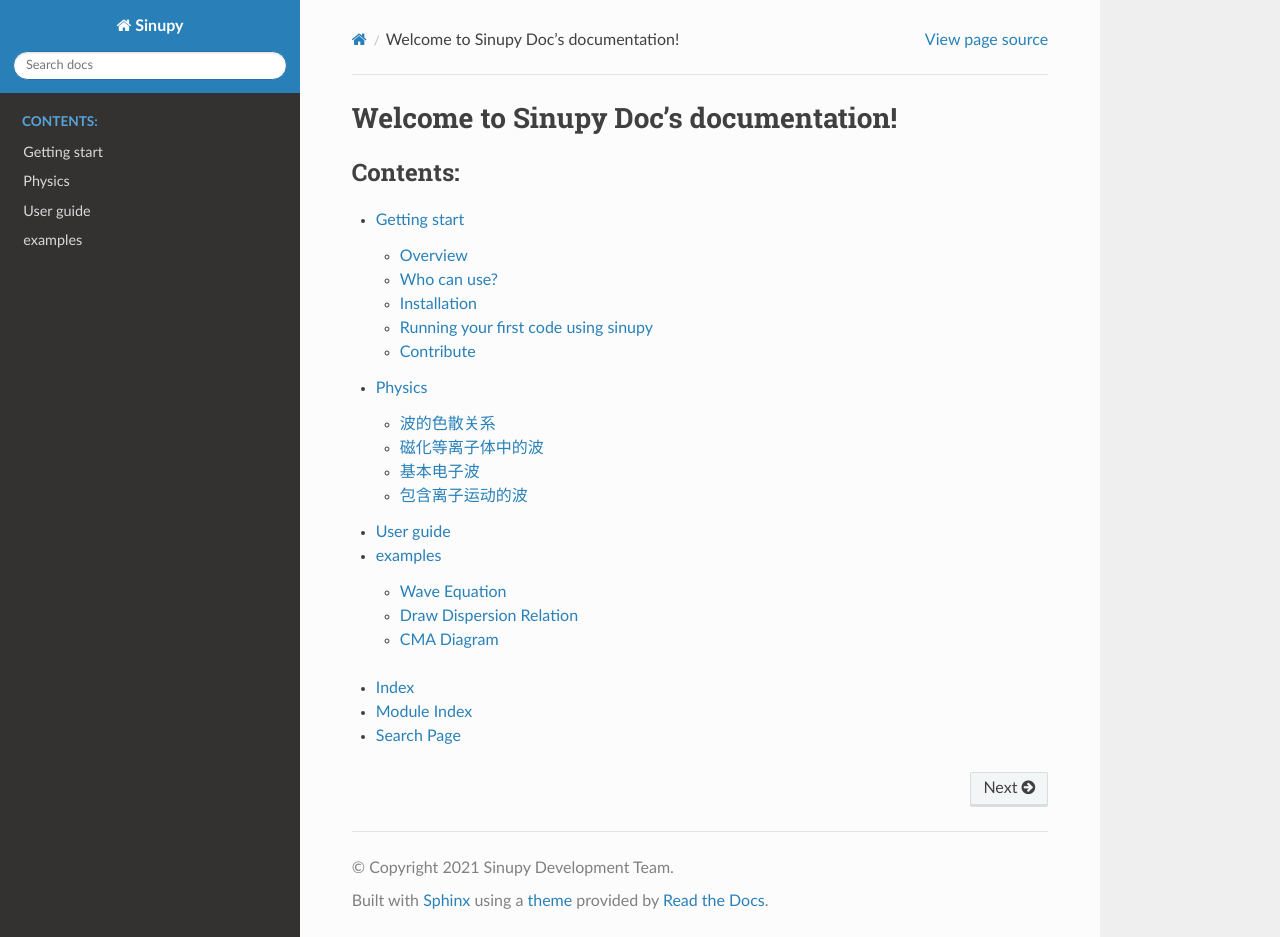
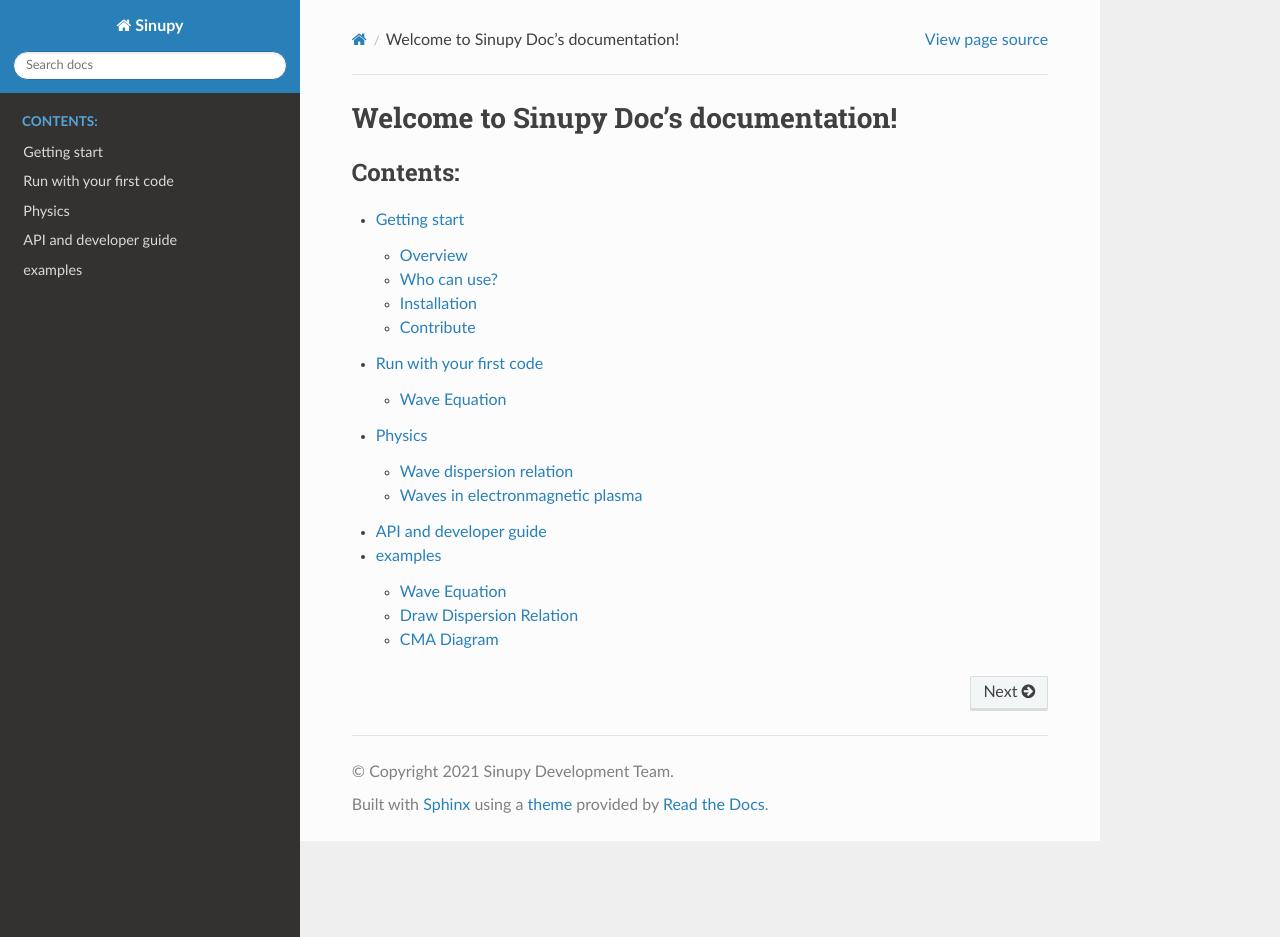
Before and after one commit to WenyinWei/sinupy, a Sphinx documentation site: the page built from docs/source/index.rst, in a window 1280 px wide and 937 px high. Built offline with Sphinx 7.4.7 and the Read the Docs theme 2.0.0, drawn with Linux system fonts in a browser that asks for light colours; comment, search, counter and statistics services are not loaded.

Commit message:
add some content in docs

```diff
--- /dev/null
+++ b/docs/source/API and developer guide.rst
@@ -0,0 +1,2 @@
+API and developer guide
+========================
--- a/docs/source/Physics.rst
+++ b/docs/source/Physics.rst
@@ -1,17 +1,9 @@
 Physics
 ========
 
-波的色散关系
+Wave dispersion relation
 -----------
 
 
-磁化等离子体中的波
+Waves in electronmagnetic plasma
 ----------------
-
-
-基本电子波
-----------
-
-
-包含离子运动的波
---------------
--- a/docs/source/index.rst
+++ b/docs/source/index.rst
@@ -11,11 +11,7 @@ Welcome to Sinupy Doc's documentation!
    :caption: Contents:
 
    Getting start
+   Run with your first code
    Physics
-   User guide
+   API and developer guide
    examples
-
-
-* :ref:`genindex`
-* :ref:`modindex`
-* :ref:`search`
```
Also changed, not shown: docs/source/Getting start.rst (+7 -4 lines), docs/source/Run with your first code.ipynb (added), 1 other file.
